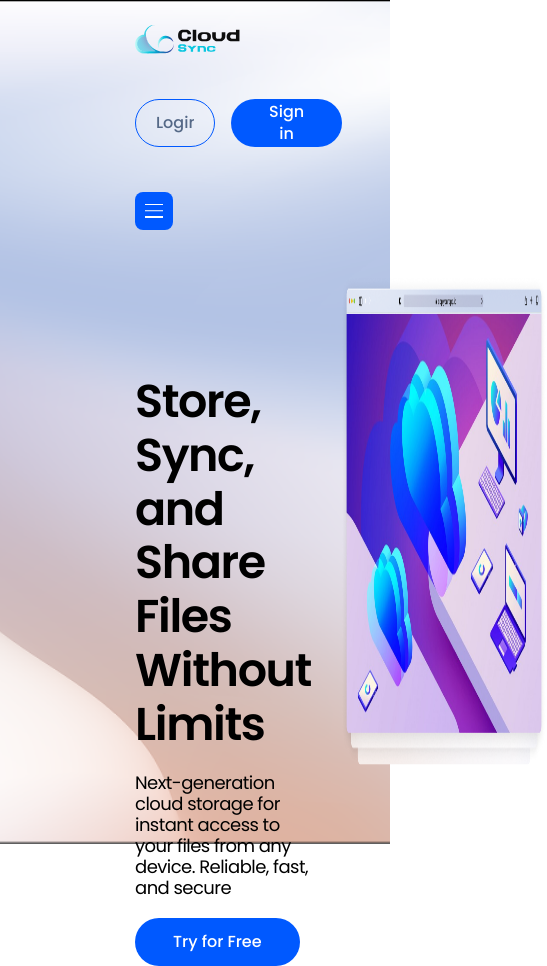
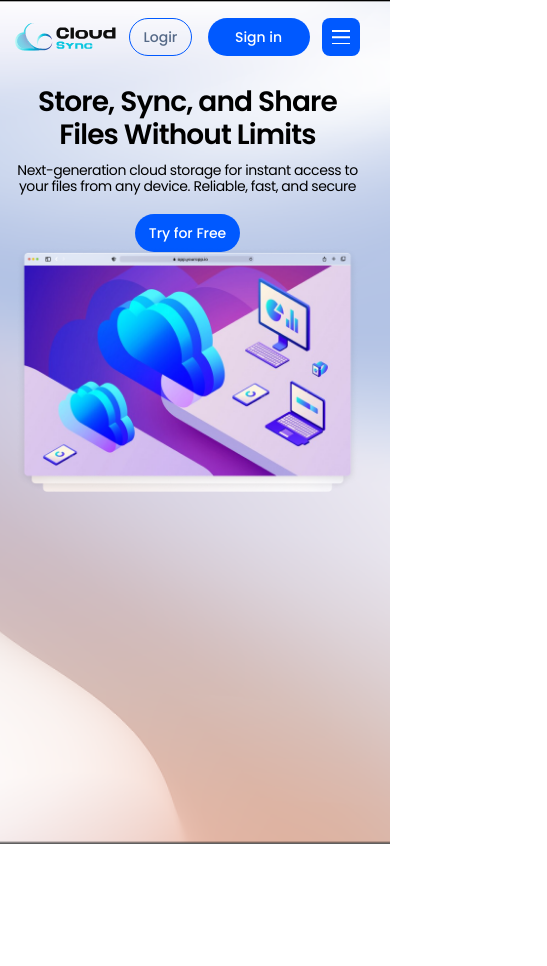
Before and after one commit to Elena4550/cloud-project, a website: page dev/index.html in a window 390 px wide. Shown: the whole page, 547 px wide, since content can reach past the window. After the commit the page ends 844 px from the top, so only its background shows below. Drawn offline with Linux system fonts and the light colour scheme.

Commit message:
feat: mobile first-screen

```diff
--- a/dev/css/style.css
+++ b/dev/css/style.css
@@ -5,13 +5,7 @@
   font-style: normal;
   font-display: swap;
 }
-@font-face {
-  font-family: 'Figtree';
-  src: url('../fonts/Figtree-Medium.woff2') format('woff2');
-  font-weight: 500;
-  font-style: normal;
-  font-display: swap;
-}
+
 @font-face {
   font-family: 'Poppins';
   src: url('../fonts/Poppins-Regular.woff2') format('woff2');
@@ -188,11 +182,12 @@ svg * {
   --border-radius: 200px;
   --border: 1px solid var(--color-light-blu);
   --font-family-base: 'Poppins', sans-serif;
-  --font-family-assent: 'Figtree', sans-serif;
+  --font-family-accent: 'Figtree', sans-serif;
   --font-family: 'Roboto', sans-serif;
   --input-height: 48px;
-  --container-width: 1440px;
-  --container-mobile-width: 994px;
+  --container-width: 1170px;
+  --container-mobile-width: 345px;
+  --container-mobile-width-z: 736px;
   --container-mobile-padding-x: 15px;
   --container-padding-x: 135px;
   --transition-duration: 0.2s;
@@ -229,19 +224,48 @@ body::before {
   pointer-events: none;
   z-index: 9999;
 } */
+ /* body::before {
+  content: "";
+  position: fixed;
+  top: 0;
+  left: 0;
+  width: 100%;
+  height: 100%;
+  background: url("../images/maket2.png") no-repeat top center;
+  opacity: 0.5;
+  pointer-events: none;
+  z-index: 9999;
+} */
+
 h1, h2, h3, h4, h5, h6 {
     font-weight: 700;
     color: var(--color-dark-gray);
   }
-.container {
-  max-width: calc(var(--container-width) + var(--container-padding-x) * 2);
-  margin-inline: auto;
-  padding-inline: var(--container-padding-x);
-  display: flex;
-  justify-content: space-between;
-  align-items: center;
-  flex-wrap: wrap;
+  h2 {
+  font-family: var(--font-family-base);
+  font-size: 46px;
+  font-weight: 600;
+  color: var(--color-dark);
+  line-height: 117.7%;
+  letter-spacing: -0.03em;
+  overflow-wrap: break-word;
+  text-align: left;
 }
+p {
+  margin-block: 0;
+}
+
+p {
+  font-family: var(--font-family-base);
+  font-size: 18px;
+  font-weight: 400;
+  color: var(--color-dark);
+  line-height: 117.7%;
+  letter-spacing: -0.03em;
+  overflow-wrap: break-word;
+  text-align: left;
+}
+
 .visually-hidden {
   position: absolute !important;
   width: 1px !important;
@@ -260,30 +284,17 @@ a {
 a:hover {
   color: var(--color-light-gray);
 }
-h2 {
-  font-family: var(--font-family-base);
-  font-size: 46px;
-  font-weight: 600;
-  color: var(--color-dark);
-  line-height: 117.7%;
-  letter-spacing: -0.03em;
-  word-wrap: break-word;
-  text-align: left;
-}
-p {
-  margin-block: 0;
+
+.container {
+  max-width: calc(var(--container-width) + var(--container-padding-x) * 2);
+  margin-inline: auto;
+  padding-inline: var(--container-padding-x);
+  display: flex;
+  justify-content: space-between;
+  align-items: center;
+  flex-wrap: wrap;
 }
 
-p {
-  font-family: var(--font-family-base);
-  font-size: 18px;
-  font-weight: 400;
-  color: var(--color-dark);
-  line-height: 117.7%;
-  letter-spacing: -0.03em;
-  word-wrap: break-word;
-  text-align: left;
-}
 .first-screen {
   padding: 25px 0 86px;
 }
@@ -300,11 +311,14 @@ p {
   margin-left: 58px;
   margin-right: auto;
 }
+
 .first-screen__nav-list {
   display: flex;
- justify-content: space-between;
- column-gap: 58px;
+  gap: 58px;
+  justify-content: flex-start;
 }
+
+
 .first-screen__nav-link {
   text-decoration: none;
   font-weight: 500;
@@ -312,6 +326,8 @@ p {
   font-family: var(--font-family);
   transition: color var(--transition-duration);
 }
+
+
 .first-screen__form {
     margin-bottom: 45px;
 }
@@ -332,6 +348,7 @@ p {
   box-sizing: border-box;
   transition: border-color var(--transition-duration), background-color var(--transition-duration);
 }
+
 .first-screen__input::placeholder {
   color: var(--color-light-gray);
 }
@@ -359,10 +376,12 @@ p {
     cursor: pointer;
     transition: background-color var(--transition-duration);
 }
+
 .first-screen__button:hover,
-.motivation-card__button.transparent:hover {
+.motivation-card__button.button.transparent:hover {
   background-color: var(--color-light-green);
 }
+
 .burger {
   padding: 1px 9px;
   border: none;
@@ -416,11 +435,6 @@ p {
 .first-screen__nav.show {
     display: flex;
 }
-
-
-
-
-
 .motivation-card {
   display: flex;
   justify-content: start;
@@ -428,20 +442,18 @@ p {
   column-gap: 30px;
 }
 .motivation-card__body {
-    height: 162px;
-    margin-bottom: 190px;
+  height: auto;
+  margin-bottom: 54px;
 }
 .motivation-card__title {
 margin-bottom: 20px;
 }
-
 .motivation-card__description {
     max-width: 470px;
 }
 .motivation-card__description:not(:last-child) {
     margin-bottom: 20px;
 }
-
 img {
     display: block;
     max-width: 100%;
@@ -449,7 +461,7 @@ img {
 }
 .motivation-card__image {
     width: 100%;
-    height: 490px;
+    height: auto;
     margin-bottom: 62px;
 }
 
@@ -460,6 +472,7 @@ img {
   .first-screen__nav{
     display: flex;
   }
+
 }
 @media (max-width: 1119px) {
  .first-screen__nav {
@@ -469,21 +482,143 @@ img {
   column-gap: 20px;
 }
 }
+@media (max-width: 1300px) {
+.motivation-card__image {
+  width: 60%;
+  height: auto;
+}
+h2 {
+  font-size: 36px;
+}
+p {
+  font-size: 14px;
+}
+}
 @media (max-width: 1024px) {
+.container {
+  padding-inline: 92px;
+}
 .first-screen__nav {
   position: fixed;
-inset: 160px 0 0;
+  inset: 90px 0 0;
   flex-direction: column;
   padding: 15px;
   margin-left: auto;
 }
-
 .first-screen__nav-list {
  flex-direction: column;
  align-items: center;
 }
-
  .first-screen__nav-item {
   padding-bottom: 26px;
 }
+h2 {
+  font-size: 28px;
 }
+}
+
+@media (max-width: 767px) {
+.container {
+  max-width: 600px;
+  padding-inline: 15px;
+}
+.first-screen {
+    padding: 18px 0 86px;
+}
+  .first-screen__logo {
+  max-width: 120px;
+  max-height: 34px;
+  margin-bottom: 32px;
+}
+.first-screen__form {
+  margin-bottom: 30px;
+}
+.first-screen__input  {
+  max-width: 63px;
+}
+.first-screen__button {
+  min-width: 102px;
+  justify-content: center;
+}
+.first-screen__input,
+.first-screen__button {
+  height: 44px;
+  padding-inline: 14px;
+  font-size: 14px;
+}
+.burger {
+  margin-bottom: 30px;
+}
+.motivation-card {
+  flex-direction: column;
+  margin-top: 26px;
+}
+.motivation-card__body {
+  display: flex;
+  flex-direction: column;
+  align-items: center;
+  text-align: center;
+  margin-bottom: 30px;
+}
+
+h2 {
+  font-size: 30px;
+  text-align: center;
+}
+.motivation-card__image {
+  width: 100%;
+  height: auto;
+}
+
+}
+@media (max-width: 480px) {
+.container {
+  max-width: 375px;
+  padding-inline: 15px;
+}
+.first-screen {
+    padding: 18px 0 86px;
+}
+.first-screen__logo {
+  max-width: 101px;
+  max-height: 30px;
+  margin-bottom: 30px;
+}
+.first-screen__form {
+  margin-bottom: 30px;
+}
+.first-screen__input  {
+  max-width: 63px;
+}
+.first-screen__button {
+  min-width: 102px;
+  justify-content: center;
+}
+.first-screen__input,
+.first-screen__button,
+.motivation-card__button.button.transparent {
+  height: 38px;
+  padding-inline: 14px;
+  font-size: 14px;
+}
+.burger {
+margin-bottom: 30px;
+}
+.motivation-card {
+  flex-direction: column;
+  margin-top: 0;
+}
+.motivation-card__body {
+  margin-bottom: -6px;
+}
+.motivation-card__title {
+    margin-bottom: 10px;
+}
+h2 {
+  font-size: 28px;
+}
+
+p {
+  text-align: center;
+}
+}
--- a/dev/index.html
+++ b/dev/index.html
@@ -1,43 +1,52 @@
 <!DOCTYPE html>
 <html lang="en">
 <head>
-    <meta charset="UTF-8">
-    <meta name="viewport" content="width=device-width, initial-scale=1.0">
+  <meta charset="UTF-8" />
+  <meta name="viewport" content="width=device-width, initial-scale=1.0"/>
   <title>Cloud</title>
-    <link rel="stylesheet" href="./css/style.css">
+  <link rel="stylesheet" href="./css/style.css"/>
 </head>
 <body>
   <main>
     <section class="first-screen">
-            <div class=" container">
+      <div class="container">
         <a class="first-screen__logo" href="/">
           <img class="first-screen__logo-image" src="./images/logo.svg" alt="Cloud Logo" width="144" height="40" loading="lazy">
         </a>
-                <nav class="first-screen__nav">
+
+        <nav class="first-screen__nav" id="site-nav">
           <ul class="first-screen__nav-list">
             <li class="first-screen__nav-item"><a class="first-screen__nav-link" href="/">Features</a></li>
             <li class="first-screen__nav-item"><a class="first-screen__nav-link" href="/">How It Works</a></li>
             <li class="first-screen__nav-item"><a class="first-screen__nav-link" href="/">Pricing</a></li>
           </ul>
         </nav>
+
         <form class="first-screen__form">
           <div class="first-screen__form-actions">
-                        <label class="visually-hidden" for="login"></label>
+            <label class="visually-hidden" for="login">Login</label>
             <input
               class="first-screen__input input"
               type="text"
               id="login"
               name="login"
               placeholder="Login"
-                            aria-label="Login"
-                            autocomplete="off"
+              autocomplete="username"
             >
             <button class="first-screen__button button" type="submit">Sign in</button>
           </div>
         </form>
-                <button class="burger" aria-label="Open menu">
+
+        <button
+          class="burger"
+          type="button"
+          aria-label="Open menu"
+          aria-controls="site-nav"
+          aria-expanded="false"
+        >
           <span></span>
         </button>
+
         <div class="motivation">
           <h1 class="visually-hidden">Cloud</h1>
           <div class="motivation-card">
@@ -61,6 +70,7 @@
       </div>
     </section>
   </main>
+
   <script src="./js/script.js"></script>
 </body>
 </html>
```
Also changed, not shown: build/css/style.css, build/index.html, dev/images/maket2.png (added). Lines whose indentation alone changed are shown as unchanged.
